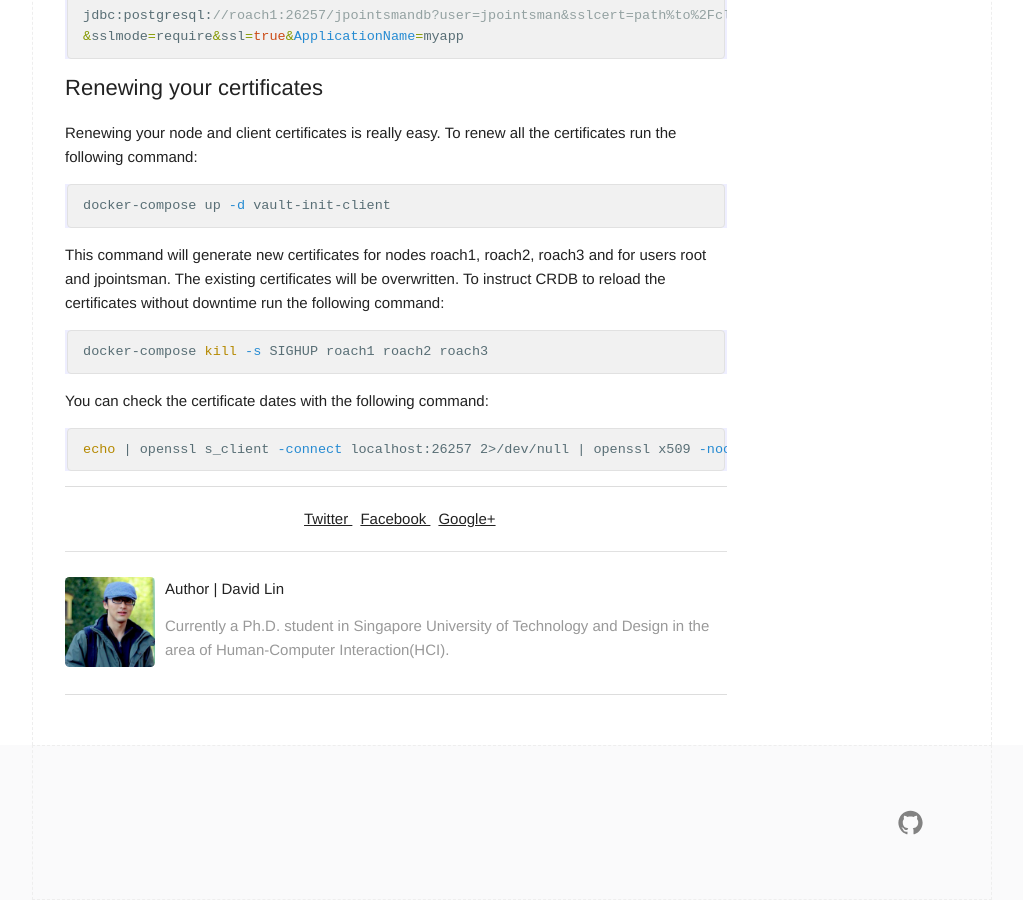
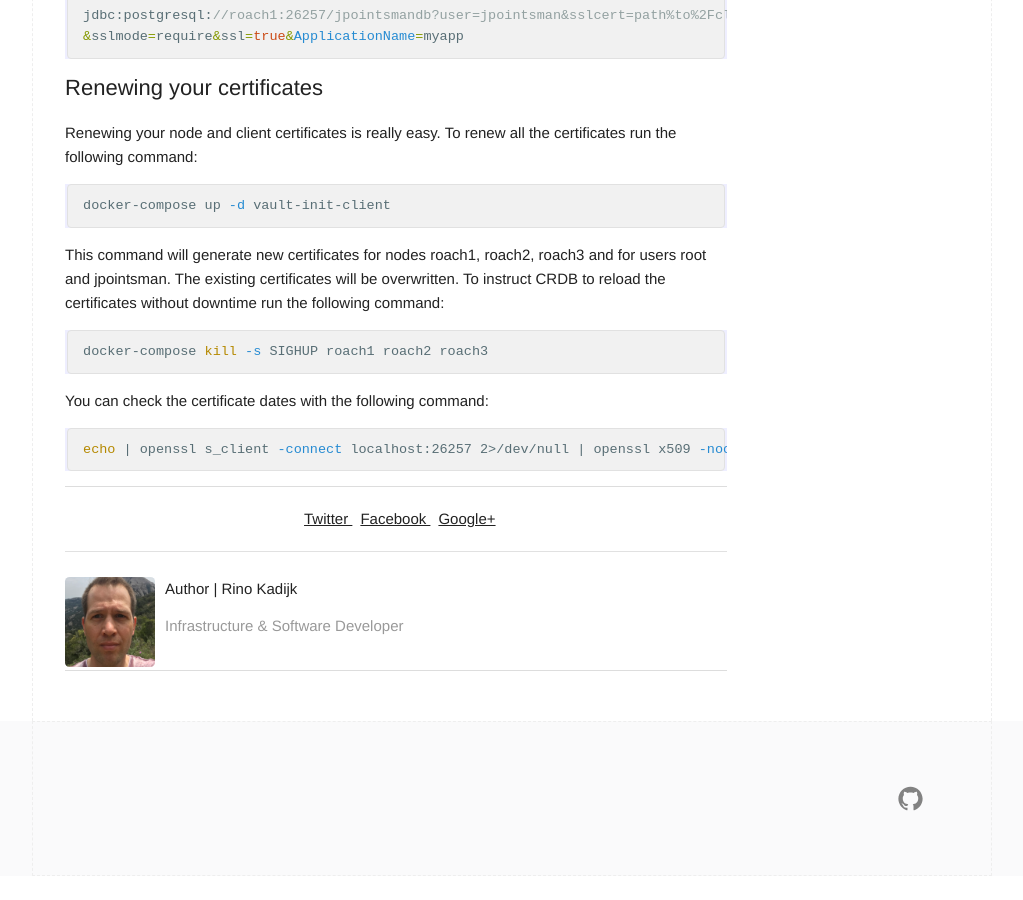
Before and after one commit to rinokadijk/vault-cockroach, a Jekyll site: the page built from docs/_posts/2019-08-26-Vault-CockroachDB.md, in a window 1280 px wide and 900 px high, scrolled down 7550 px. Shown: the whole window, without its empty margins (128-1151 px from the left). Built offline with Jekyll 4.4.1, drawn with Linux system fonts in a browser that asks for light colours; our own code applies the rules of GitHub Pages for plain Markdown files; after the commit the page ends 8426 px from its top, so only the background shows below that.

Commit message:
adjust author profile

```diff
--- a/docs/_config.yml
+++ b/docs/_config.yml
@@ -1,6 +1,8 @@
 title: Vault CockroachDB
 description: Managing CockroachDB certificates with HashiCorp Vault
 github_username:  rinokadijk
+base_url: /vault-cockroach/2019/08/26/
+url: "https://rinokadijk.github.io"
 
 markdown: kramdown
 kramdown:
--- a/docs/_includes/author.html
+++ b/docs/_includes/author.html
@@ -1,9 +1,9 @@
 <section class="author">
-  <div class="authorimage box" style="background: url({{site.baseurl}}/assets/img/Taffy.jpg)"></div>
+  <div class="authorimage box" style="background: url({{site.baseurl}}/assets/img/rino.jpg)"></div>
   <div class="authorinfo box">
-    <p>Author | David Lin</p>
+    <p>Author | Rino Kadijk</p>
     <p class="bio">
-      Currently a Ph.D. student in Singapore University of Technology and Design in the area of Human-Computer Interaction(HCI).
+      Infrastructure & Software Developer
     </p>
   </div>
 </section>
```
Also changed, not shown: docs/assets/img/Taffy.jpg (deleted), docs/assets/img/image.jpg (deleted), docs/assets/img/rino.jpg (added).
